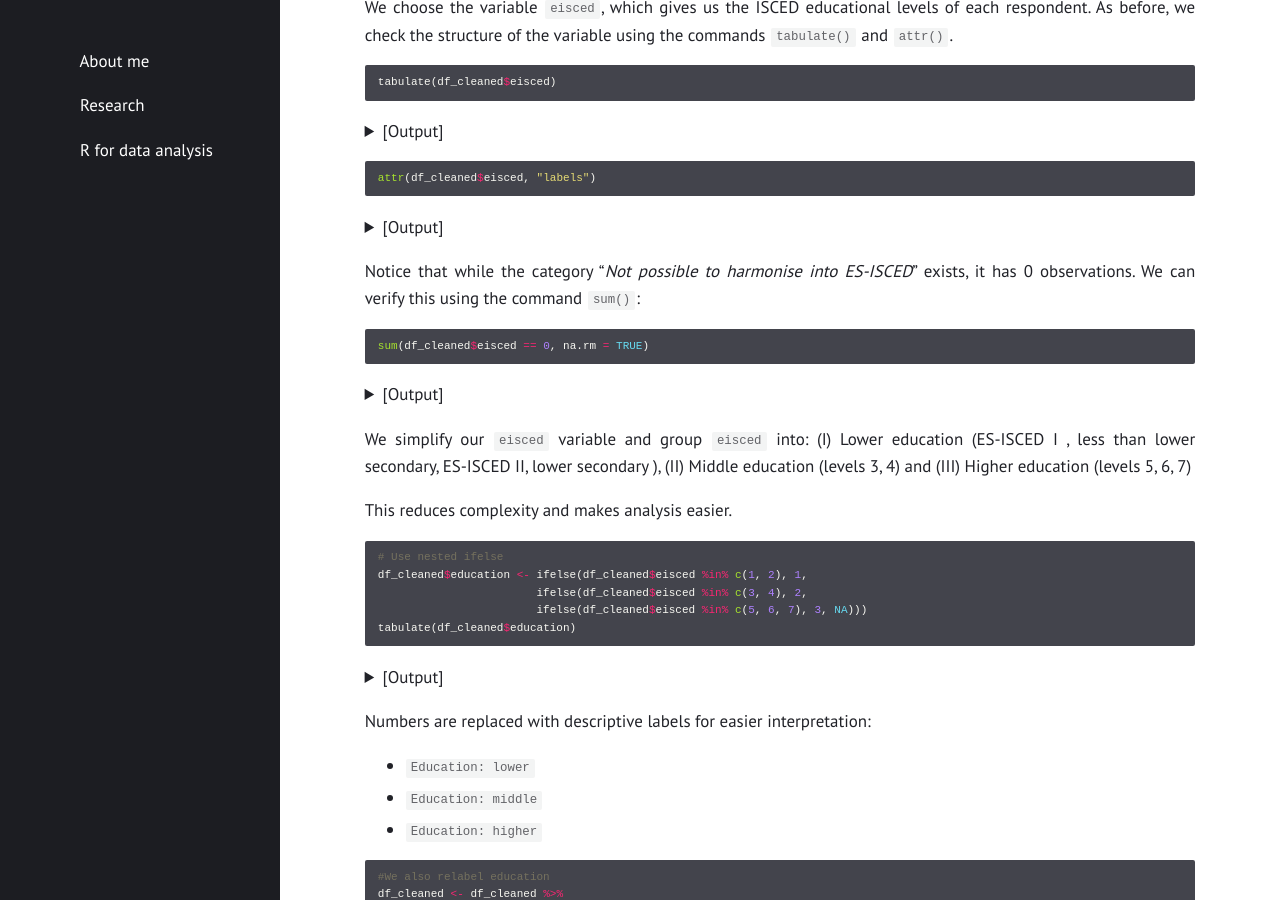
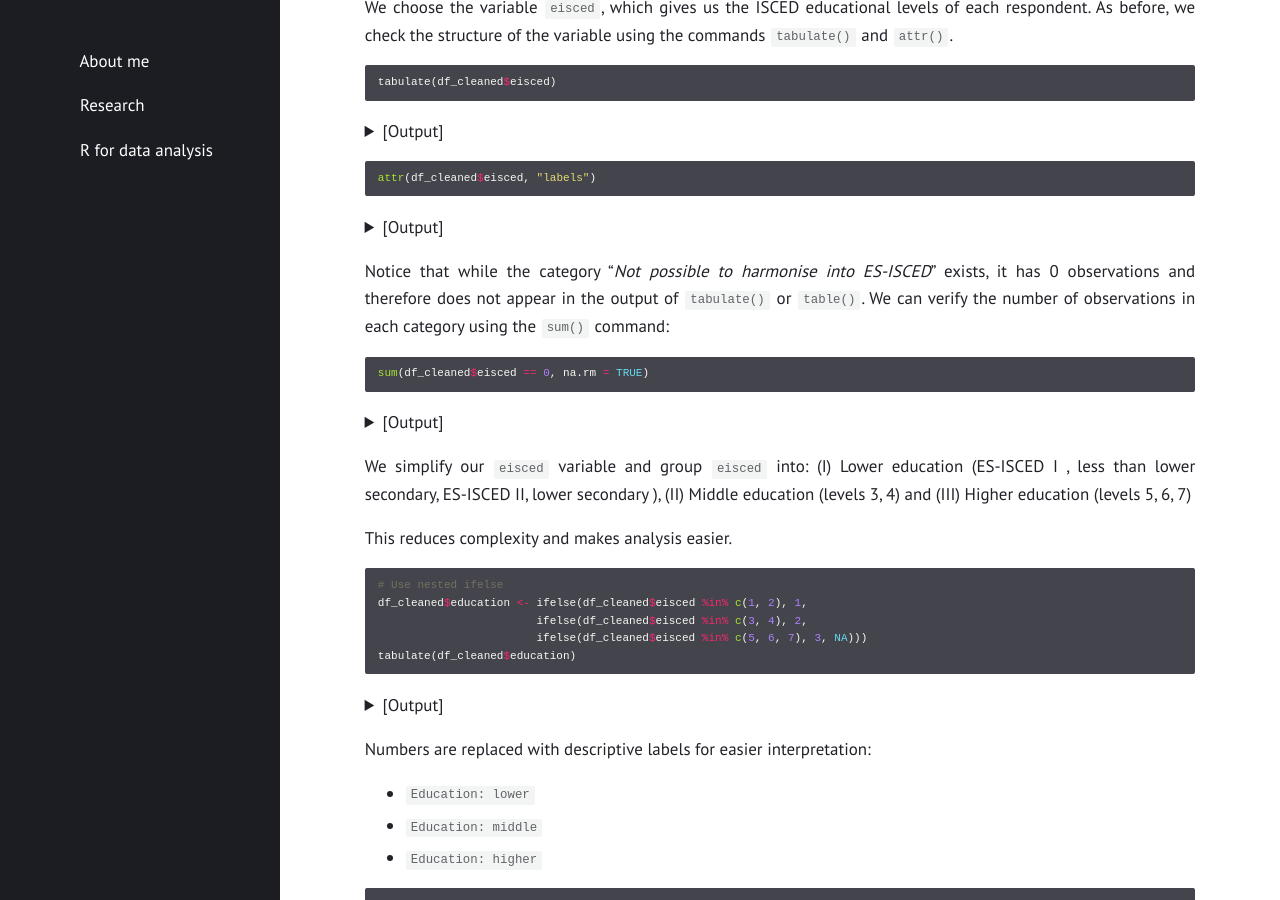
Before and after one commit to gubellom/gubellom.github.io, a Jekyll site: the page built from R files/Manipulation.md, in a window 1280 px wide and 900 px high, scrolled down 1768 px. Built offline with Jekyll 4.4.1, drawn with Linux system fonts in a browser that asks for light colours.

Commit message:
Update Manipulation.md
Signed-off-by: Michele Gubello <62111923+gubellom@users.noreply.github.com>

````diff
--- a/R files/Manipulation.md
+++ b/R files/Manipulation.md
@@ -154,7 +154,7 @@ ES-ISCED V2, higher tertiary education, >= MA level
   </pre>
 </details>
 
-Notice that while the category "*Not possible to harmonise into ES-ISCED*" exists, it has 0 observations. We can verify this using the command `sum()`:
+Notice that while the category "*Not possible to harmonise into ES-ISCED*" exists, it has 0 observations and therefore does not appear in the output of `tabulate()` or `table()`. We can verify the number of observations in each category using the `sum()` command:
 
 ```r
 sum(df_cleaned$eisced == 0, na.rm = TRUE)
````
